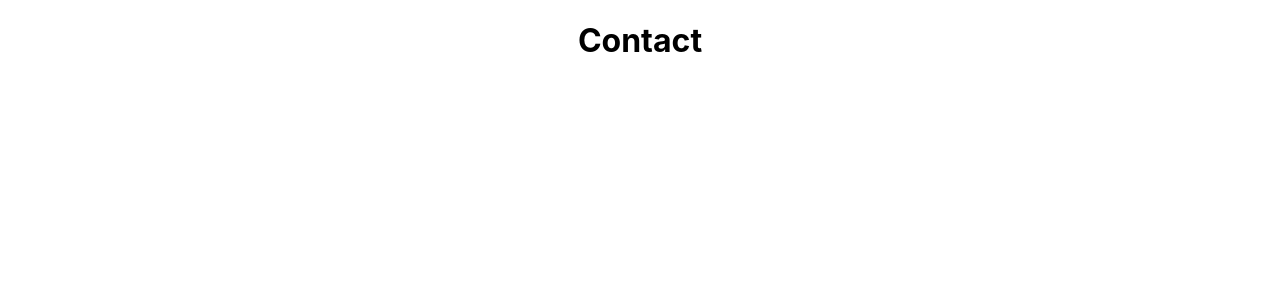
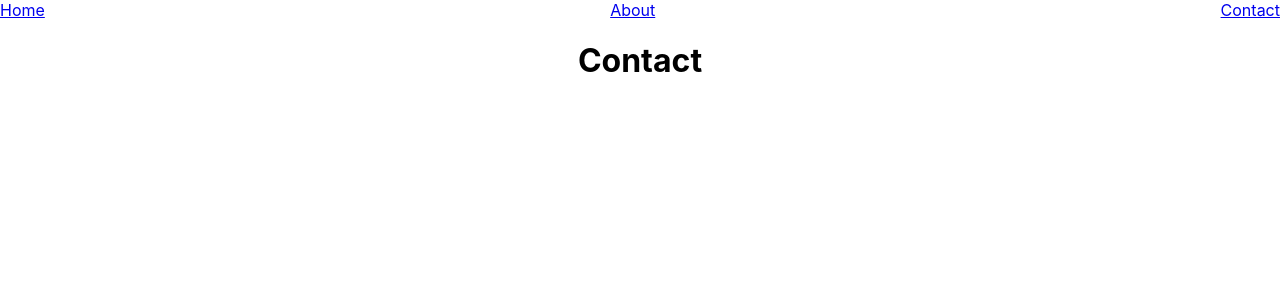
Before and after one commit to rahulrwt09/rct-movie-app, a React (Create React App) app in the folder ReactRouter/: page /Contact in a window 1280 px wide. Shown: the top 300 px of the page. Built offline with nearby package versions, Linux system fonts and the light colour scheme.

Commit message:
add link button

```diff
--- a/ReactRouter/src/App.js
+++ b/ReactRouter/src/App.js
@@ -2,13 +2,27 @@ import Home from './Pages/Home';
 import About from './Pages/About';
 import Contact from './Pages/Contact';
 import './App.css';
-import {Routes, Route} from "react-router-dom"
+import {Routes, Route, Link} from "react-router-dom"
 function App() {
 
 
 
 
   return (
+    <>
+     <div style={
+      {
+        display:"flex",
+        alignItem:"center",
+        justifyContent:"space-between",
+
+      }}
+      >
+       <Link to="/">Home</Link>
+       <Link to="/About">About</Link>
+       <Link to="/Contact">Contact</Link>
+     </div>
+
     <div className="App">
        <Routes>
          <Route path="/" element={<Home/>}></Route>
@@ -16,6 +30,7 @@ function App() {
          <Route path="/contact" element={<Contact/>}></Route>
        </Routes>
     </div>
+    </>
   );
 }
 
```
